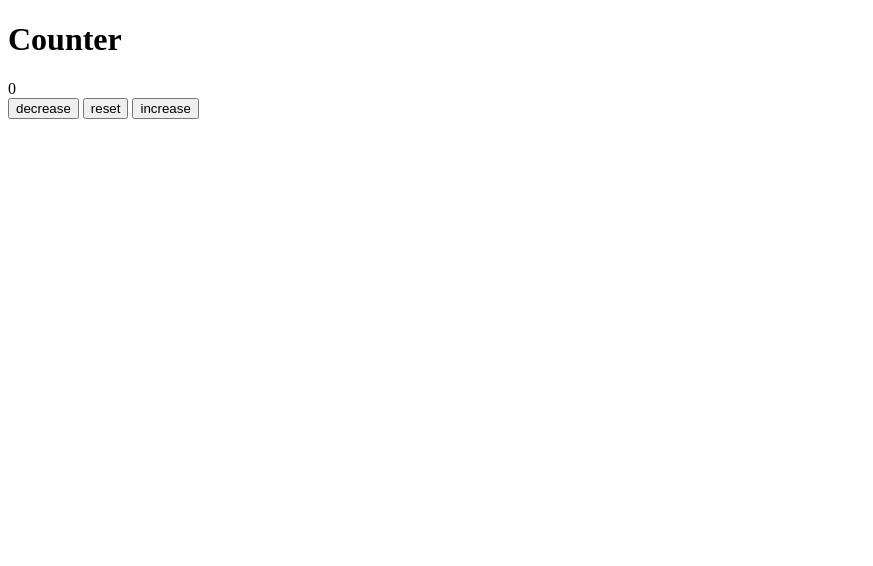
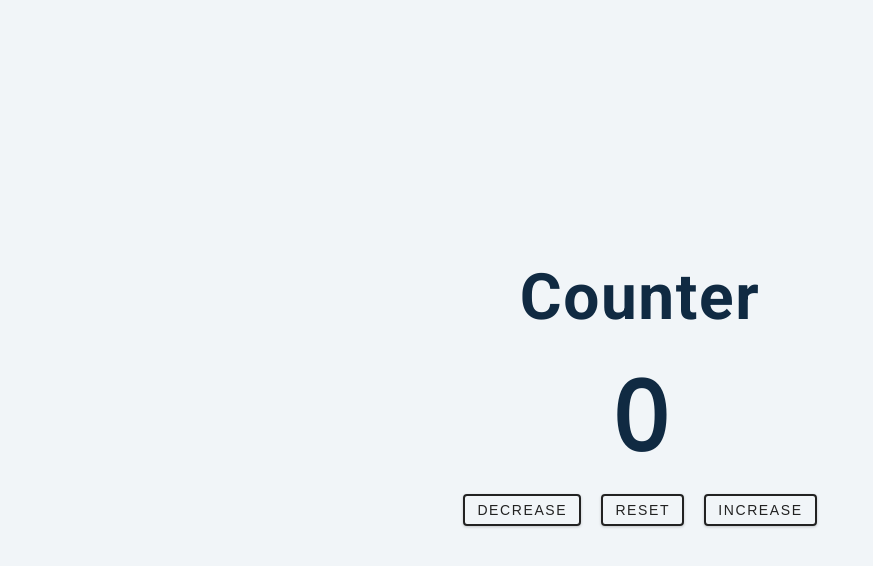
Before and after one commit to aziz-eu/Counter, a plain HTML site: page index.html in a window 1280 px wide. Shown: the whole page, without its empty margins (0-873 px from the left). Drawn offline with nearby package versions, Linux system fonts and the light colour scheme.

Commit message:
counter is working properly

```diff
--- a/index.html
+++ b/index.html
@@ -5,12 +5,13 @@
     <meta http-equiv="X-UA-Compatible" content="IE=edge">
     <meta name="viewport" content="width=device-width, initial-scale=1.0">
     <title>counter</title>
+    <link rel="stylesheet" href="style.css">
 </head>
 <body>
     <main>
         <div class="container">
             <h1>Counter</h1>
-            <span class="value">0</span>
+            <span class="value" id="value">0</span>
             <div class="btn-container">
                 <button class="btn decrease">decrease</button>
                 <button class="btn reset">reset</button>
@@ -18,6 +19,6 @@
             </div>
         </div>
     </main>
-
+    <script src="./script.js"></script>
 </body>
 </html>
--- a/script.js
+++ b/script.js
@@ -0,0 +1,33 @@
+let count = 0;
+
+const value = document.querySelector('#value')
+const btns = document.querySelectorAll('.btn')
+
+btns.forEach((btn)=>{
+    btn.addEventListener("click",(e)=>{
+
+        let style = e.currentTarget.classList;
+
+        if (style.contains('increse')){
+            count++;
+        }
+        else if (style.contains('decrease')){
+            count--;
+        }
+        else{
+            count = 0;
+        }
+
+        if(count>0){
+            value.style.color = 'green'
+        }
+        else if(count<0 )
+        value.style.color = 'red'
+        else if (count=== 0)
+        value.style.color = '#222'
+
+        value.textContent = count
+
+    })
+
+})
--- a/style.css
+++ b/style.css
@@ -0,0 +1,185 @@
+@import url("https://fonts.googleapis.com/css?family=Open+Sans|Roboto:400,700&display=swap");
+
+/*
+===============
+Variables
+===============
+*/
+
+:root {
+  /* dark shades of primary color*/
+  --clr-primary-1: hsl(205, 86%, 17%);
+  --clr-primary-2: hsl(205, 77%, 27%);
+  --clr-primary-3: hsl(205, 72%, 37%);
+  --clr-primary-4: hsl(205, 63%, 48%);
+  /* primary/main color */
+  --clr-primary-5: hsl(205, 78%, 60%);
+  /* lighter shades of primary color */
+  --clr-primary-6: hsl(205, 89%, 70%);
+  --clr-primary-7: hsl(205, 90%, 76%);
+  --clr-primary-8: hsl(205, 86%, 81%);
+  --clr-primary-9: hsl(205, 90%, 88%);
+  --clr-primary-10: hsl(205, 100%, 96%);
+  /* darkest grey - used for headings */
+  --clr-grey-1: hsl(209, 61%, 16%);
+  --clr-grey-2: hsl(211, 39%, 23%);
+  --clr-grey-3: hsl(209, 34%, 30%);
+  --clr-grey-4: hsl(209, 28%, 39%);
+  /* grey used for paragraphs */
+  --clr-grey-5: hsl(210, 22%, 49%);
+  --clr-grey-6: hsl(209, 23%, 60%);
+  --clr-grey-7: hsl(211, 27%, 70%);
+  --clr-grey-8: hsl(210, 31%, 80%);
+  --clr-grey-9: hsl(212, 33%, 89%);
+  --clr-grey-10: hsl(210, 36%, 96%);
+  --clr-white: #fff;
+  --clr-red-dark: hsl(360, 67%, 44%);
+  --clr-red-light: hsl(360, 71%, 66%);
+  --clr-green-dark: hsl(125, 67%, 44%);
+  --clr-green-light: hsl(125, 71%, 66%);
+  --clr-black: #222;
+  --ff-primary: "Roboto", sans-serif;
+  --ff-secondary: "Open Sans", sans-serif;
+  --transition: all 0.3s linear;
+  --spacing: 0.1rem;
+  --radius: 0.25rem;
+  --light-shadow: 0 5px 15px rgba(0, 0, 0, 0.1);
+  --dark-shadow: 0 5px 15px rgba(0, 0, 0, 0.2);
+  --max-width: 1170px;
+  --fixed-width: 620px;
+}
+/*
+===============
+Global Styles
+===============
+*/
+
+*,
+::after,
+::before {
+  margin: 0;
+  padding: 0;
+  box-sizing: border-box;
+}
+body {
+  font-family: var(--ff-secondary);
+  background: var(--clr-grey-10);
+  color: var(--clr-grey-1);
+  line-height: 1.5;
+  font-size: 0.875rem;
+}
+ul {
+  list-style-type: none;
+}
+a {
+  text-decoration: none;
+}
+h1,
+h2,
+h3,
+h4 {
+  letter-spacing: var(--spacing);
+  text-transform: capitalize;
+  line-height: 1.25;
+  margin-bottom: 0.75rem;
+  font-family: var(--ff-primary);
+}
+h1 {
+  font-size: 3rem;
+}
+h2 {
+  font-size: 2rem;
+}
+h3 {
+  font-size: 1.25rem;
+}
+h4 {
+  font-size: 0.875rem;
+}
+p {
+  margin-bottom: 1.25rem;
+  color: var(--clr-grey-5);
+}
+@media screen and (min-width: 800px) {
+  h1 {
+    font-size: 4rem;
+  }
+  h2 {
+    font-size: 2.5rem;
+  }
+  h3 {
+    font-size: 1.75rem;
+  }
+  h4 {
+    font-size: 1rem;
+  }
+  body {
+    font-size: 1rem;
+  }
+  h1,
+  h2,
+  h3,
+  h4 {
+    line-height: 1;
+  }
+}
+/*  global classes */
+
+/* section */
+.section {
+  padding: 5rem 0;
+}
+
+.section-center {
+  width: 90vw;
+  margin: 0 auto;
+  max-width: 1170px;
+}
+@media screen and (min-width: 992px) {
+  .section-center {
+    width: 95vw;
+  }
+}
+main {
+  min-height: 100vh;
+  display: grid;
+  place-items: center;
+}
+
+/*
+===============
+Counter
+===============
+*/
+
+main {
+  min-height: 100vh;
+  display: grid;
+  place-items: center;
+}
+.container {
+  text-align: center;
+}
+#value {
+  font-size: 6rem;
+  font-weight: bold;
+}
+.btn {
+  text-transform: uppercase;
+  background: transparent;
+  color: var(--clr-black);
+  padding: 0.375rem 0.75rem;
+  letter-spacing: var(--spacing);
+  display: inline-block;
+  transition: var(--transition);
+  font-size: 0.875rem;
+  border: 2px solid var(--clr-black);
+  cursor: pointer;
+  box-shadow: 0 1px 3px rgba(0, 0, 0, 0.2);
+  border-radius: var(--radius);
+  margin: 0.5rem;
+}
+.btn:hover {
+  color: var(--clr-white);
+  background: var(--clr-black);
+}
```
